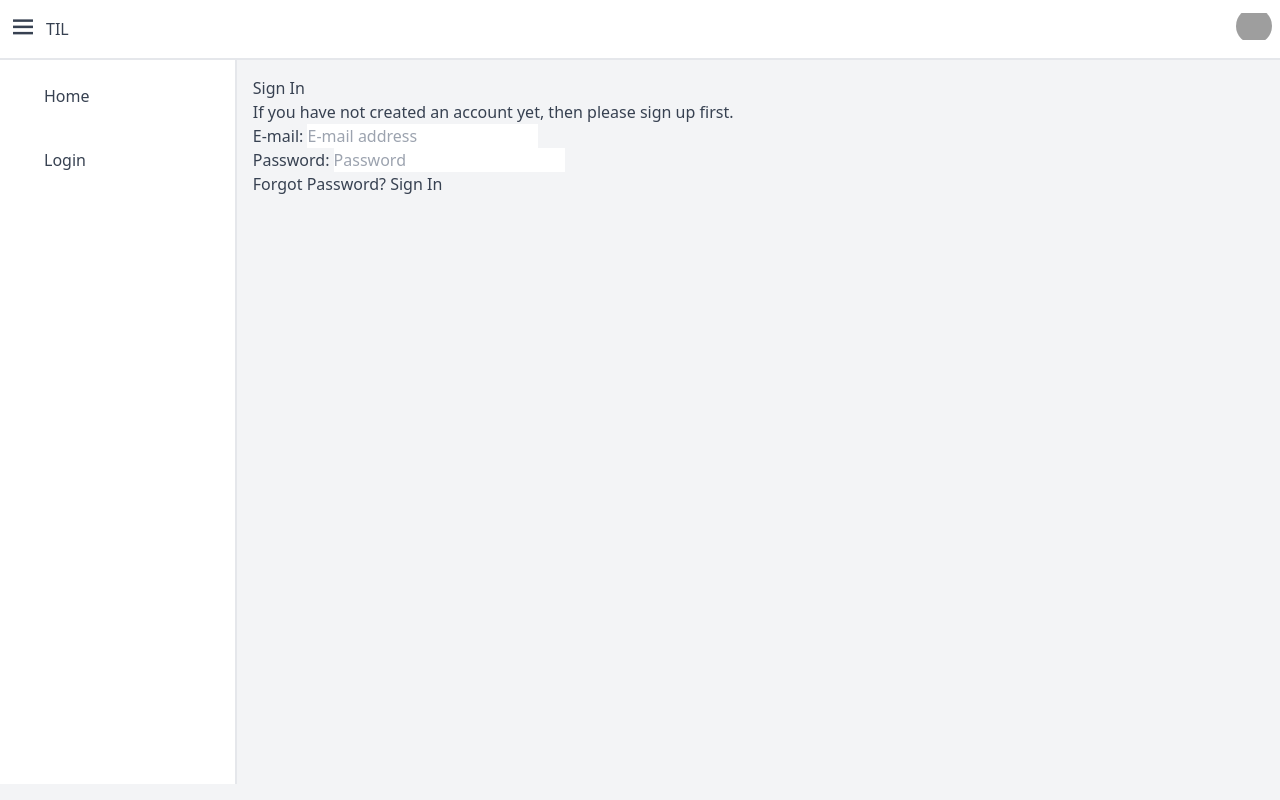
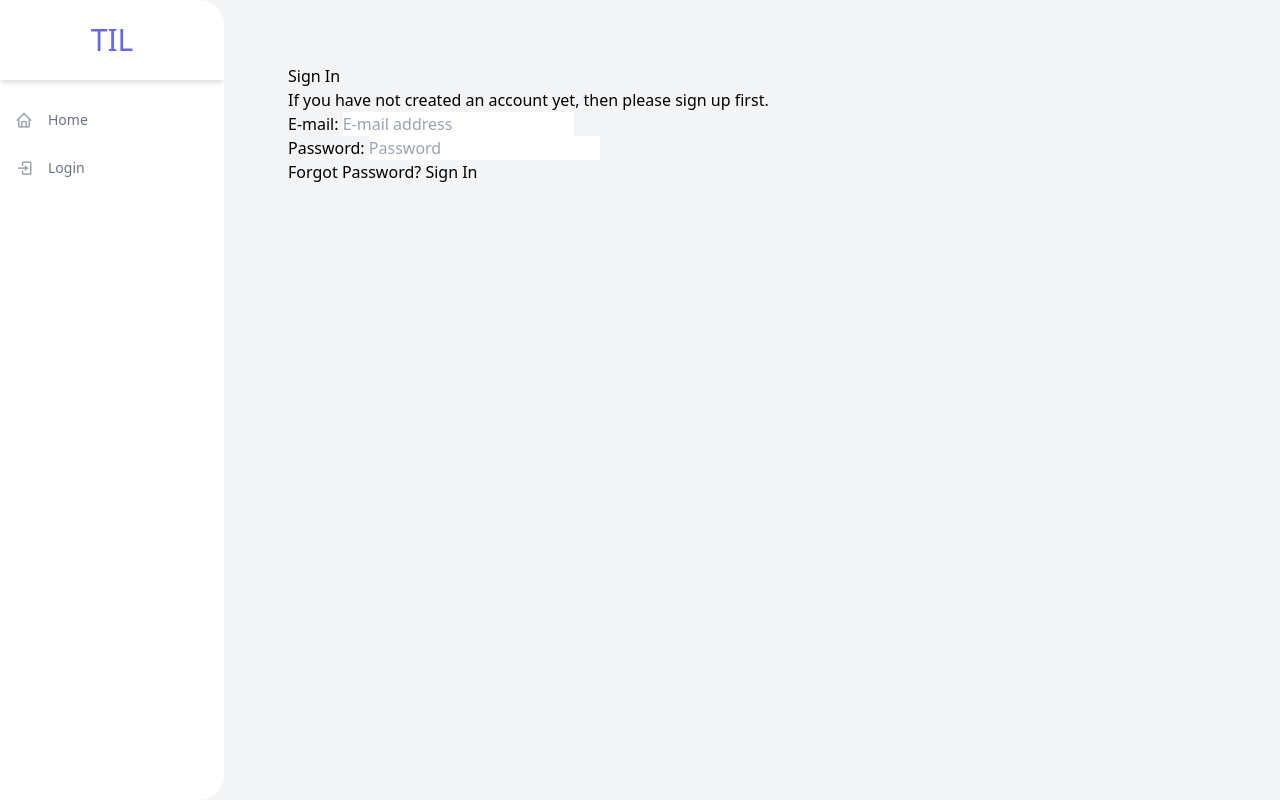
Before and after one commit to benjaminpritchard230/django-201, a Django app: the page made by til/templates/base.html in a window 1280 px wide. Run offline with Django 4.2, Linux system fonts and the light colour scheme; some libraries are stand-ins or nearby versions; grey boxes are pictures that could not be loaded.

Commit message:
Learning django

```diff
--- a/til/templates/base.html
+++ b/til/templates/base.html
@@ -1,130 +1,95 @@
+{% load static %}
+
 <!DOCTYPE html>
 <html lang="en">
-
 <head>
     <meta charset="UTF-8">
-    <meta http-equiv="X-UA-Compatible" content="IE=edge">
     <meta name="viewport" content="width=device-width, initial-scale=1.0">
-    <title>{% block title %}{% endblock %}</title>
-    <script src="https://cdn.tailwindcss.com"></script>
+    <title>{% block title %}Default title in here{% endblock %}</title>
+    <link href="https://unpkg.com/tailwindcss@^2/dist/tailwind.min.css" rel="stylesheet">
     <link rel="stylesheet" href="https://unpkg.com/boxicons@2.0.7/css/boxicons.min.css" />
 </head>
+<body>
 
-<body>
-<!-- component -->
-<script defer src="https://unpkg.com/alpinejs@3.10.2/dist/cdn.min.js"></script>
+<!-- component is from https://tailwindcomponents.com/component/sidebar-navigation -->
+<div class="min-h-screen flex flex-row bg-gray-100">
+  <div class="flex flex-col w-56 bg-white rounded-r-3xl overflow-hidden">
+    <div class="flex items-center justify-center h-20 shadow-md">
+      <h1 class="text-3xl uppercase text-indigo-500">TIL</h1>
+    </div>
+    <ul class="flex flex-col py-4">
+      <li>
+        <a href="/" class="flex flex-row items-center h-12 transform hover:translate-x-2 transition-transform ease-in duration-200 text-gray-500 hover:text-gray-800">
+          <span class="inline-flex items-center justify-center h-12 w-12 text-lg text-gray-400"><i class="bx bx-home"></i></span>
+          <span class="text-sm font-medium">Home</span>
+        </a>
+      </li>
+      {% if request.user.is_authenticated %}
+        <li>
+            <a href="{% url 'feed:new_post' %}" class="flex flex-row items-center h-12 transform hover:translate-x-2 transition-transform ease-in duration-200 text-gray-500 hover:text-gray-800 js-toggle-modal">
+              <span class="inline-flex items-center justify-center h-12 w-12 text-lg text-gray-400"><i class="bx bx-layer-plus"></i></span>
+              <span class="text-sm font-medium">New post</span>
+            </a>
+        </li>
+        <li>
+            <a href="{% url 'account_logout' %}" class="flex flex-row items-center h-12 transform hover:translate-x-2 transition-transform ease-in duration-200 text-gray-500 hover:text-gray-800">
+            <span class="inline-flex items-center justify-center h-12 w-12 text-lg text-gray-400"><i class="bx bx-log-out"></i></span>
+            <span class="text-sm font-medium">Logout</span>
+            </a>
+        </li>
+      {% else %}
+        <li>
+            <a href="{% url 'account_login' %}" class="flex flex-row items-center h-12 transform hover:translate-x-2 transition-transform ease-in duration-200 text-gray-500 hover:text-gray-800">
+            <span class="inline-flex items-center justify-center h-12 w-12 text-lg text-gray-400"><i class="bx bx-log-in"></i></span>
+            <span class="text-sm font-medium">Login</span>
+            </a>
+        </li>
+      {% endif %}
+    </ul>
+  </div>
+  <div class="p-16">
+    {% block body %}
+        {% block content %}{% endblock %}
+    {% endblock %}
+  </div>
 
 
-<!-- page -->
-<main class="min-h-screen w-full bg-gray-100 text-gray-700" x-data="layout">
-    <!-- header page -->
-    <header class="flex w-full items-center justify-between border-b-2 border-gray-200 bg-white p-2">
-        <!-- logo -->
-        <div class="flex items-center space-x-2">
-            <button type="button" class="text-3xl" @click="asideOpen = !asideOpen"><i class="bx bx-menu"></i></button>
-            <div>TIL</div>
+{% if request.user.is_authenticated %}
+  {# TODO: Move the modal into an included file in order to keep base.html clean and organized #}
+  <!-- component -->
+  <div class="flex items-center justify-center fixed left-0 bottom-0 w-full h-full bg-gray-800 bg-opacity-75 hidden js-modal">
+    <div class="bg-white rounded-lg w-1/2">
+      <div class="flex flex-col items-start p-4">
+        <div class="flex items-center w-full">
+          <div class="text-gray-900 font-medium text-lg">New post</div>
+      <svg class="ml-auto fill-current text-gray-700 w-6 h-6 cursor-pointer js-toggle-modal" xmlns="http://www.w3.org/2000/svg" viewBox="0 0 18 18">
+        <path d="M14.53 4.53l-1.06-1.06L9 7.94 4.53 3.47 3.47 4.53 7.94 9l-4.47 4.47 1.06 1.06L9 10.06l4.47 4.47 1.06-1.06L10.06 9z"/>
+        </svg>
         </div>
-
-        <!-- button profile -->
-        <div>
-            <button type="button" @click="profileOpen = !profileOpen" @click.outside="profileOpen = false"
-                class="h-9 w-9 overflow-hidden rounded-full">
-                <img src="https://plchldr.co/i/40x40?bg=111111" alt="plchldr.co" />
-            </button>
-
-            <!-- dropdown profile -->
-            <div class="absolute right-2 mt-1 w-48 divide-y divide-gray-200 rounded-md border border-gray-200 bg-white shadow-md"
-                x-show="profileOpen" x-transition>
-                <div class="flex items-center space-x-2 p-2">
-                    <img src="https://plchldr.co/i/40x40?bg=111111" alt="plchldr.co" class="h-9 w-9 rounded-full" />
-                    <div class="font-medium">Hafiz Haziq</div>
-                </div>
-
-                <div class="flex flex-col space-y-3 p-2">
-                    <a href="#" class="transition hover:text-blue-600">My Profile</a>
-                    <a href="#" class="transition hover:text-blue-600">Edit Profile</a>
-                    <a href="#" class="transition hover:text-blue-600">Settings</a>
-                </div>
-
-                <div class="p-2">
-                    <button class="flex items-center space-x-2 transition hover:text-blue-600">
-                        <svg class="h-4 w-4" fill="none" stroke="currentColor" viewBox="0 0 24 24"
-                            xmlns="http://www.w3.org/2000/svg">
-                            <path stroke-linecap="round" stroke-linejoin="round" stroke-width="2"
-                                d="M17 16l4-4m0 0l-4-4m4 4H7m6 4v1a3 3 0 01-3 3H6a3 3 0 01-3-3V7a3 3 0 013-3h4a3 3 0 013 3v1">
-                            </path>
-                        </svg>
-                        <div>Log Out</div>
-                    </button>
-                </div>
-            </div>
+        <hr>
+        <div class="w-full">
+          <textarea class="border-2 border-blue-500 my-4 w-full js-post-text" placeholder="Enter your post" rows="3" maxlength="240" data-post-url="{% url 'feed:new_post' %}"></textarea>
         </div>
-    </header>
-
-    <div class="flex">
-        <!-- aside -->
-        <aside class="flex w-72 flex-col space-y-2 border-r-2 border-gray-200 bg-white p-2" style="height: 90.5vh"
-            x-show="asideOpen">
-            <a href="/" class="flex items-center space-x-1 rounded-md px-2 py-3 hover:bg-gray-100 hover:text-blue-600">
-                <span class="text-2xl"><box-icon name='home'></box-icon></span>
-                <span>Home</span>
-            </a>
-            {% if request.user.is_authenticated %}
-            <a href="{% url 'account_logout' %}" class="flex items-center space-x-1 rounded-md px-2 py-3 hover:bg-gray-100 hover:text-blue-600">
-                <span class="text-2xl"><box-icon name='log-out-circle' ></box-icon></span>
-                <span>Logout</span>
-            </a>
-            <a href="{% url 'feed:new_post' %}" class="flex items-center space-x-1 rounded-md px-2 py-3 hover:bg-gray-100 hover:text-blue-600">
-                <span class="text-2xl"><box-icon name='comment-add'></box-icon></span>
-                <span>Create new post</span>
-            </a>
-            {% else %}
-            <a href="{% url 'account_login' %}" class="flex items-center space-x-1 rounded-md px-2 py-3 hover:bg-gray-100 hover:text-blue-600">
-                <span class="text-2xl"><box-icon name='log-in-circle'></box-icon></span>
-                <span>Login</span>
-            </a>
-            {%endif%}
-        </aside>
-
-        <!-- main content page -->
-        <div class="w-full p-4">
-            {% block body %}
-            {% block content%}
-
-            {% endblock %}
-            {% endblock %}
+        <hr>
+        <div class="ml-auto">
+          <button class="bg-white text-gray-800 font-bold rounded border-b-2 border-green-500 hover:border-green-600 hover:bg-green-500 hover:text-white shadow-md py-1 px-3 inline-flex items-center text-sm mt-4 js-submit" type="button">
+              <span class="mr-2">Create Post</span>
+              <svg xmlns="http://www.w3.org/2000/svg" width="24" height="24" viewBox="0 0 24 24">
+                  <path fill="currentcolor" d="M2.01 21L23 12 2.01 3 2 10l15 2-15 2z"></path>
+              </svg>
+          </button>
         </div>
+      </div>
     </div>
-</main>
-
-<script>
-    document.addEventListener("alpine:init", () => {
-        Alpine.data("layout", () => ({
-            profileOpen: false,
-            asideOpen: true,
-        }));
-    });
-</script>
+  </div>
+{% endif %}
+</div>
 
 
+<script src="https://cdnjs.cloudflare.com/ajax/libs/jquery/3.5.1/jquery.min.js" integrity="sha512-bLT0Qm9VnAYZDflyKcBaQ2gg0hSYNQrJ8RilYldYQ1FxQYoCLtUjuuRuZo+fjqhx/qtq/1itJ0C2ejDxltZVFg==" crossorigin="anonymous"></script>
+
+<script src="{% static 'js/main.js' %}"></script>
 
 
-
-
-
-
-
-
-
-
-
-
-
-
-
-
-
-    <script src="https://unpkg.com/boxicons@2.1.4/dist/boxicons.js"></script>
 </body>
-
 </html>
```
